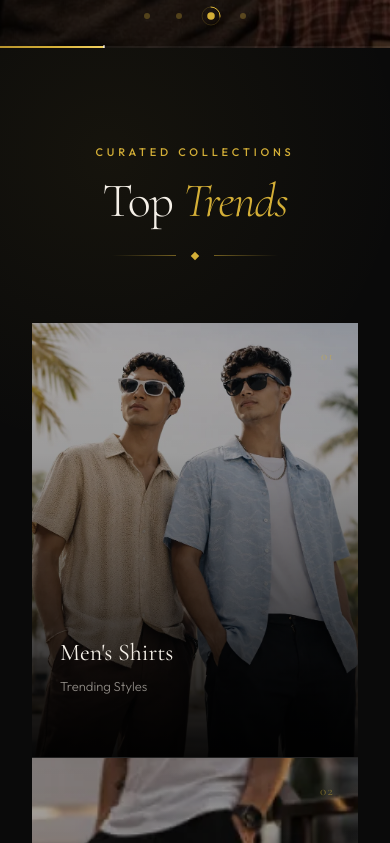
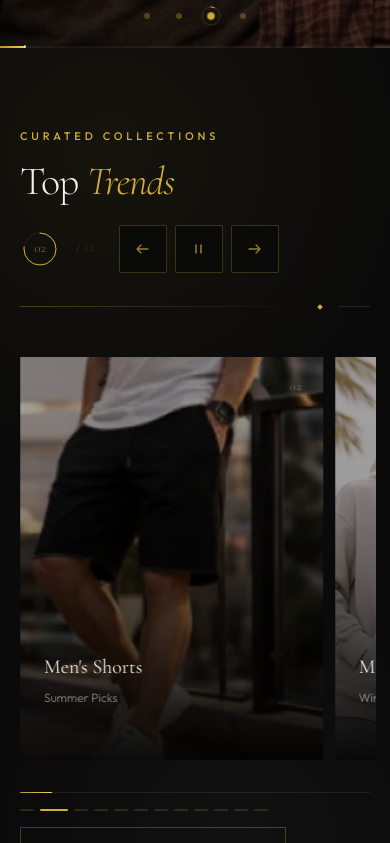
Before and after one commit to Aasif-dar/universal-trend, a React app in the folder frontend/: page / in a window 390 px wide. Shown: the part 901-1744 px from the top of the page. Built offline with nearby package versions, Linux system fonts and the light colour scheme; no server answers; the HTML template or start-up script is replaced by a standard one.

Commit message:
corrected category section

```diff
--- a/frontend/src/components/Catergories.jsx
+++ b/frontend/src/components/Catergories.jsx
@@ -1,124 +1,404 @@
 import { useNavigate } from "react-router-dom";
+import { useState, useRef, useEffect, useCallback } from "react";
 import categories from "../data/CategoriesProduct";
 
 const styles = `
   @import url('https://fonts.googleapis.com/css2?family=Cormorant+Garamond:ital,wght@0,300;0,400;1,300;1,400&family=Outfit:wght@300;400;500;600&display=swap');
   .font-cormorant { font-family: 'Cormorant Garamond', serif; }
   .font-outfit    { font-family: 'Outfit', sans-serif; }
-  .cat-card .cat-img { transform:scale(1.08); filter:brightness(0.65) saturate(0.8); transition:transform 0.9s cubic-bezier(.25,.46,.45,.94), filter 0.9s ease; }
-  .cat-card:hover .cat-img { transform:scale(1.0); filter:brightness(0.45) saturate(0.6); }
-  .cat-card .cat-overlay { background:linear-gradient(to top,rgba(0,0,0,0.92) 0%,rgba(0,0,0,0.4) 40%,rgba(0,0,0,0.05) 70%,transparent 100%); transition:background .5s ease; }
-  .cat-card:hover .cat-overlay { background:linear-gradient(to top,rgba(0,0,0,0.95) 0%,rgba(0,0,0,0.6) 50%,rgba(0,0,0,0.2) 80%,transparent 100%); }
-  .cat-card .cat-sweep { width:0%; transition:width 0.55s cubic-bezier(.25,.46,.45,.94); }
-  .cat-card:hover .cat-sweep { width:100%; }
-  .cat-card .cat-shimmer { left:-100%; transition:left 0.7s ease; pointer-events:none; }
-  .cat-card:hover .cat-shimmer { left:150%; }
-  .cat-card .cat-num { color:rgba(212,175,55,0.5); transition:color .4s; }
-  .cat-card:hover .cat-num { color:rgba(212,175,55,0.9); }
-  .cat-card .cat-content { transform:translateY(8px); transition:transform .5s cubic-bezier(.25,.46,.45,.94); }
-  .cat-card:hover .cat-content { transform:translateY(0); }
+
+  /* ── Card hover effects ── */
+  .cat-card .cat-img {
+    transform: scale(1.08);
+    filter: brightness(0.65) saturate(0.8);
+    transition: transform 0.9s cubic-bezier(.25,.46,.45,.94), filter 0.9s ease;
+  }
+  .cat-card:hover .cat-img { transform: scale(1.0); filter: brightness(0.45) saturate(0.6); }
+
+  .cat-card .cat-overlay {
+    background: linear-gradient(to top,rgba(0,0,0,0.92) 0%,rgba(0,0,0,0.4) 40%,rgba(0,0,0,0.05) 70%,transparent 100%);
+    transition: background .5s ease;
+  }
+  .cat-card:hover .cat-overlay {
+    background: linear-gradient(to top,rgba(0,0,0,0.95) 0%,rgba(0,0,0,0.6) 50%,rgba(0,0,0,0.2) 80%,transparent 100%);
+  }
+
+  .cat-card .cat-sweep { width: 0%; transition: width 0.55s cubic-bezier(.25,.46,.45,.94); }
+  .cat-card:hover .cat-sweep { width: 100%; }
+
+  .cat-card .cat-shimmer { left: -100%; transition: left 0.7s ease; pointer-events: none; }
+  .cat-card:hover .cat-shimmer { left: 150%; }
+
+  .cat-card .cat-num { color: rgba(212,175,55,0.5); transition: color .4s; }
+  .cat-card:hover .cat-num { color: rgba(212,175,55,0.9); }
+
+  .cat-card .cat-content { transform: translateY(8px); transition: transform .5s cubic-bezier(.25,.46,.45,.94); }
+  .cat-card:hover .cat-content { transform: translateY(0); }
+
   .cat-card .cat-tag { opacity:0; transform:translateY(10px); transition:opacity .4s ease .1s,transform .4s ease .1s; }
   .cat-card:hover .cat-tag { opacity:1; transform:translateY(0); }
+
   .cat-card .cat-cta { opacity:0; transform:translateY(10px); transition:opacity .4s ease .15s,transform .4s ease .15s; }
   .cat-card:hover .cat-cta { opacity:1; transform:translateY(0); }
-  .cat-view-btn { position:relative; overflow:hidden; letter-spacing:0.3em; border:1px solid rgba(212,175,55,0.3); color:#d4af37; transition:border-color .4s,letter-spacing .4s; }
-  .cat-view-btn::before { content:''; position:absolute; inset:0; background:rgba(212,175,55,0.08); transform:scaleX(0); transform-origin:left; transition:transform .4s ease; }
-  .cat-view-btn:hover::before { transform:scaleX(1); }
-  .cat-view-btn:hover { border-color:rgba(212,175,55,0.7); letter-spacing:0.35em; }
+
+  /* ── Carousel track ── */
+  .cat-track {
+    display: flex;
+    transition: transform 0.65s cubic-bezier(0.25, 0.46, 0.45, 0.94);
+    will-change: transform;
+  }
+
+  .cat-slide {
+    flex-shrink: 0;
+    padding: 0 6px;
+  }
+
+  /* ── Arrow buttons ── */
+  .cat-arrow {
+    width: 48px; height: 48px;
+    border: 1px solid rgba(212,175,55,0.25);
+    background: rgba(10,10,10,0.85);
+    backdrop-filter: blur(8px);
+    display: flex; align-items: center; justify-content: center;
+    cursor: pointer; border-radius: 2px;
+    color: rgba(212,175,55,0.7);
+    transition: border-color .35s, color .35s, background .35s, transform .2s;
+    position: relative; overflow: hidden;
+  }
+  .cat-arrow::before {
+    content: ''; position: absolute; inset: 0;
+    background: rgba(212,175,55,0.08);
+    transform: scaleX(0); transform-origin: left;
+    transition: transform .35s ease;
+  }
+  .cat-arrow:hover::before { transform: scaleX(1); }
+  .cat-arrow:hover { border-color: rgba(212,175,55,0.6); color: #d4af37; }
+  .cat-arrow:active { transform: scale(0.94); }
+  .cat-arrow:disabled { opacity: 0.2; cursor: default; pointer-events: none; }
+  .cat-arrow svg { position: relative; z-index: 1; }
+
+  /* ── Progress bar ── */
+  .cat-progress-bg {
+    height: 1px;
+    background: rgba(212,175,55,0.12);
+    border-radius: 1px;
+    overflow: hidden;
+  }
+  .cat-progress-fill {
+    height: 100%;
+    background: linear-gradient(90deg, #b8932e, #d4af37, #f0d060);
+    border-radius: 1px;
+    transition: width 0.55s cubic-bezier(0.25,0.46,0.45,0.94);
+  }
+
+  /* ── Dot nav ── */
+  .cat-dot {
+    height: 2px; border-radius: 1px;
+    background: rgba(212,175,55,0.18);
+    border: none; padding: 0; cursor: pointer;
+    transition: background .35s, width .35s;
+  }
+  .cat-dot.on { background: #d4af37; }
+
+  /* ── View all button ── */
+  .cat-view-btn {
+    position: relative; overflow: hidden;
+    letter-spacing: 0.3em;
+    border: 1px solid rgba(212,175,55,0.3);
+    color: #d4af37;
+    transition: border-color .4s, letter-spacing .4s;
+  }
+  .cat-view-btn::before {
+    content: ''; position: absolute; inset: 0;
+    background: rgba(212,175,55,0.08);
+    transform: scaleX(0); transform-origin: left;
+    transition: transform .4s ease;
+  }
+  .cat-view-btn:hover::before { transform: scaleX(1); }
+  .cat-view-btn:hover { border-color: rgba(212,175,55,0.7); letter-spacing: 0.35em; }
 `;
+
+/* How many slides visible per breakpoint */
+const getSlidesVisible = () => {
+  if (typeof window === "undefined") return 3;
+  if (window.innerWidth < 640)  return 1.15;  // mobile: 1 + peek
+  if (window.innerWidth < 1024) return 2.15;  // tablet: 2 + peek
+  return 3.2;                                  // desktop: 3 + peek
+};
+
+const AUTOPLAY_MS = 3500;
 
 const Categories = () => {
   const navigate = useNavigate();
+
+  const [activeIdx, setActiveIdx]   = useState(0);
+  const [slidesVis, setSlidesVis]   = useState(getSlidesVisible);
+  const [paused, setPaused]         = useState(false);
+  const [ringPct, setRingPct]       = useState(0);
+
+  const trackRef   = useRef(null);
+  const autoRef    = useRef(null);
+  const ringRef    = useRef(null);
+  const ringElapsed = useRef(0);
+
+  const total     = categories.length;
+  const maxIdx    = Math.max(0, total - Math.floor(slidesVis));
+  const slideW    = trackRef.current
+    ? trackRef.current.parentElement.offsetWidth / slidesVis
+    : 0;
+
+  /* ── Responsive listener ── */
+  useEffect(() => {
+    const onResize = () => setSlidesVis(getSlidesVisible());
+    window.addEventListener("resize", onResize);
+    return () => window.removeEventListener("resize", onResize);
+  }, []);
+
+  /* ── Translate track ── */
+  useEffect(() => {
+    if (!trackRef.current) return;
+    const w = trackRef.current.parentElement.offsetWidth / slidesVis;
+    trackRef.current.style.transform = `translateX(-${activeIdx * w}px)`;
+  }, [activeIdx, slidesVis]);
+
+  /* ── Auto-play ── */
+  const startAuto = useCallback(() => {
+    clearTimeout(autoRef.current);
+    clearInterval(ringRef.current);
+    ringElapsed.current = 0;
+    setRingPct(0);
+
+    ringRef.current = setInterval(() => {
+      ringElapsed.current += 40;
+      setRingPct(Math.min((ringElapsed.current / AUTOPLAY_MS) * 100, 100));
+    }, 40);
+
+    autoRef.current = setTimeout(() => {
+      setActiveIdx((prev) => (prev >= maxIdx ? 0 : prev + 1));
+    }, AUTOPLAY_MS);
+  }, [maxIdx]);
+
+  const stopAuto = useCallback(() => {
+    clearTimeout(autoRef.current);
+    clearInterval(ringRef.current);
+    setRingPct(0);
+  }, []);
+
+  useEffect(() => {
+    if (paused) { stopAuto(); return; }
+    startAuto();
+    return () => stopAuto();
+  }, [activeIdx, paused, startAuto, stopAuto]);
+
+  const goTo = (idx) => {
+    const clamped = Math.max(0, Math.min(maxIdx, idx));
+    setActiveIdx(clamped);
+    setPaused(true);
+    setTimeout(() => setPaused(false), 5000);
+  };
+
+  const prev = () => goTo(activeIdx <= 0 ? maxIdx : activeIdx - 1);
+  const next = () => goTo(activeIdx >= maxIdx ? 0 : activeIdx + 1);
+
+  const progressPct = maxIdx > 0 ? (activeIdx / maxIdx) * 100 : 0;
+  const C = 2 * Math.PI * 8;
+
   return (
     <>
       <style>{styles}</style>
-      <section className="font-outfit py-24 bg-[#0a0a0a] relative overflow-hidden">
+      <section className="font-outfit py-20 md:py-24 bg-[#0a0a0a] relative overflow-hidden">
+
+        {/* Ambient glows */}
         <div className="absolute -top-48 -left-48 w-[600px] h-[600px] rounded-full pointer-events-none"
-          style={{background:"radial-gradient(circle,rgba(212,175,55,0.06) 0%,transparent 70%)"}}/>
+          style={{ background:"radial-gradient(circle,rgba(212,175,55,0.06) 0%,transparent 70%)" }}/>
         <div className="absolute -bottom-36 -right-24 w-[500px] h-[500px] rounded-full pointer-events-none"
-          style={{background:"radial-gradient(circle,rgba(255,255,255,0.03) 0%,transparent 70%)"}}/>
+          style={{ background:"radial-gradient(circle,rgba(255,255,255,0.03) 0%,transparent 70%)" }}/>
 
-        <div className="max-w-[1400px] mx-auto px-8 relative z-10">
-          {/* Header */}
-          <header className="text-center mb-16">
+        <div className="max-w-[1400px] mx-auto px-5 sm:px-8 relative z-10">
+
+          {/* ── Header ── */}
+          <header className="mb-12">
+            <div className="flex items-end justify-between gap-6 flex-wrap">
+              {/* Title */}
+              <div>
                 <span className="font-outfit text-[11px] font-medium tracking-[0.35em] uppercase text-[#d4af37] mb-4 block">
                   Curated Collections
                 </span>
-            <h2 className="font-cormorant text-[clamp(48px,6vw,76px)] font-light text-[#f5f0e8] leading-none tracking-tight mb-7">
+                <h2 className="font-cormorant font-light text-[#f5f0e8] leading-none tracking-tight m-0"
+                  style={{ fontSize:"clamp(40px,6vw,72px)" }}>
                   Top <em className="italic text-[#d4af37] font-light">Trends</em>
                 </h2>
-            <div className="flex items-center justify-center gap-4">
-              <div className="w-16 h-px" style={{background:"linear-gradient(90deg,transparent,rgba(212,175,55,0.5))"}}/>
-              <div className="w-1.5 h-1.5 bg-[#d4af37] rotate-45 flex-shrink-0"/>
-              <div className="w-16 h-px" style={{background:"linear-gradient(90deg,rgba(212,175,55,0.5),transparent)"}}/>
+              </div>
+
+              {/* Right: counter + arrows */}
+              <div className="flex items-center gap-4">
+
+                {/* Slide counter with ring */}
+                <div className="relative w-10 h-10 flex items-center justify-center flex-shrink-0">
+                  <svg className="absolute inset-0" width="40" height="40" viewBox="0 0 40 40">
+                    <circle cx="20" cy="20" r="16" fill="none" stroke="rgba(212,175,55,0.1)" strokeWidth="1"/>
+                    {!paused && (
+                      <circle cx="20" cy="20" r="16" fill="none" stroke="#d4af37" strokeWidth="1"
+                        strokeDasharray={2 * Math.PI * 16}
+                        strokeDashoffset={2 * Math.PI * 16 * (1 - ringPct / 100)}
+                        strokeLinecap="round"
+                        style={{ transform:"rotate(-90deg)", transformOrigin:"center", transition:"stroke-dashoffset 0.04s linear" }}
+                      />
+                    )}
+                  </svg>
+                  <span className="font-cormorant font-light text-[13px] relative z-10"
+                    style={{ color:"rgba(212,175,55,0.6)" }}>
+                    {String(activeIdx + 1).padStart(2,"0")}
+                  </span>
+                </div>
+
+                <span className="font-cormorant font-light text-[11px]"
+                  style={{ color:"rgba(212,175,55,0.25)", letterSpacing:"0.1em" }}>
+                  / {String(total).padStart(2,"0")}
+                </span>
+
+                {/* Arrows */}
+                <div className="flex items-center gap-2 ml-2">
+                  <button className="cat-arrow" onClick={prev} aria-label="Previous">
+                    <svg width="13" height="10" viewBox="0 0 13 10" fill="none">
+                      <path d="M5 1L1 5M1 5L5 9M1 5H12" stroke="currentColor" strokeWidth="1.3" strokeLinecap="round" strokeLinejoin="round"/>
+                    </svg>
+                  </button>
+                  <button
+                    className="cat-arrow"
+                    onClick={() => setPaused(p => !p)}
+                    aria-label={paused ? "Play" : "Pause"}
+                  >
+                    {paused ? (
+                      <svg width="11" height="12" viewBox="0 0 11 12" fill="none">
+                        <path d="M2 1.5L9.5 6L2 10.5V1.5Z" stroke="currentColor" strokeWidth="1.3" strokeLinejoin="round"/>
+                      </svg>
+                    ) : (
+                      <svg width="10" height="12" viewBox="0 0 10 12" fill="none">
+                        <path d="M2 2V10M7 2V10" stroke="currentColor" strokeWidth="1.5" strokeLinecap="round"/>
+                      </svg>
+                    )}
+                  </button>
+                  <button className="cat-arrow" onClick={next} aria-label="Next">
+                    <svg width="13" height="10" viewBox="0 0 13 10" fill="none">
+                      <path d="M8 1L12 5M12 5L8 9M12 5H1" stroke="currentColor" strokeWidth="1.3" strokeLinecap="round" strokeLinejoin="round"/>
+                    </svg>
+                  </button>
+                </div>
+              </div>
+            </div>
+
+            {/* Thin rule below header */}
+            <div className="mt-8 flex items-center gap-4">
+              <div className="flex-1 h-px"
+                style={{ background:"linear-gradient(90deg,rgba(212,175,55,0.3),transparent)" }}/>
+              <div className="w-1 h-1 bg-[#d4af37] rotate-45 flex-shrink-0"/>
+              <div className="w-8 h-px bg-[rgba(212,175,55,0.15)] flex-shrink-0"/>
             </div>
           </header>
 
-          {/* Grid */}
-          <div className="grid grid-cols-1 sm:grid-cols-2 md:grid-cols-4 gap-px bg-[#222]">
+          {/* ── Carousel viewport ── */}
+          <div className="overflow-hidden -mx-1.5">
+            <div ref={trackRef} className="cat-track">
               {categories.map((cat, i) => (
                 <div
                   key={cat.id}
+                  className="cat-slide"
+                  style={{ width:`${100 / slidesVis}%` }}
+                >
+                  <div
                     className="cat-card relative cursor-pointer overflow-hidden bg-[#111]"
-                style={{aspectRatio:"3/4"}}
+                    style={{ aspectRatio:"3/4" }}
                     onClick={() => navigate(`${cat.path}?category=${cat.category}`)}
                     role="button" tabIndex={0}
-                onKeyDown={(e) => e.key==="Enter" && navigate(`${cat.path}?category=${cat.category}`)}
+                    onKeyDown={(e) => e.key === "Enter" && navigate(`${cat.path}?category=${cat.category}`)}
                     aria-label={`Browse ${cat.title}`}
                   >
-                <img src={cat.image} alt={cat.title}
-                  className="cat-img absolute inset-0 w-full h-full object-cover"/>
-                {/* Shimmer */}
+                    <img
+                      src={cat.image}
+                      alt={cat.title}
+                      className="cat-img absolute inset-0 w-full h-full object-cover"
+                    />
                     <div className="cat-shimmer absolute inset-0 w-[60%] h-full"
-                  style={{background:"linear-gradient(105deg,transparent 40%,rgba(255,255,255,0.04) 50%,transparent 60%)"}}/>
-                {/* Overlay */}
+                      style={{ background:"linear-gradient(105deg,transparent 40%,rgba(255,255,255,0.04) 50%,transparent 60%)" }}/>
                     <div className="cat-overlay absolute inset-0"/>
-                {/* Gold sweep */}
                     <div className="cat-sweep absolute bottom-0 left-0 h-0.5"
-                  style={{background:"linear-gradient(90deg,#d4af37,#f0d060,#d4af37)"}}/>
-                {/* Number */}
-                <span className="cat-num font-cormorant absolute top-6 right-6 text-[13px] tracking-widest">
-                  {String(i+1).padStart(2,"0")}
+                      style={{ background:"linear-gradient(90deg,#d4af37,#f0d060,#d4af37)" }}/>
+
+                    <span className="cat-num font-cormorant absolute top-5 right-5 text-[12px] tracking-widest">
+                      {String(i + 1).padStart(2,"0")}
                     </span>
-                {/* Content */}
-                <div className="cat-content absolute bottom-0 left-0 right-0 px-7 pb-9 pt-6">
-                  <span className="cat-tag font-outfit text-[10px] font-medium tracking-[0.25em] uppercase text-[#d4af37] block mb-2">
-                    {cat.category||"Collection"}
+
+                    <div className="cat-content absolute bottom-0 left-0 right-0 px-6 pb-8 pt-5">
+                      <span className="cat-tag font-outfit text-[9px] font-medium tracking-[0.25em] uppercase text-[#d4af37] block mb-1.5">
+                        {cat.category || "Collection"}
                       </span>
-                  <h3 className="font-cormorant text-2xl font-normal text-[#f5f0e8] leading-tight mb-2">
+                      <h3 className="font-cormorant text-xl font-normal text-[#f5f0e8] leading-tight mb-2">
                         {cat.title}
                       </h3>
                       {cat.subtitle && (
-                    <p className="font-outfit text-[13px] font-light text-[rgba(245,240,232,0.55)] mb-4 leading-relaxed">
+                        <p className="font-outfit text-[12px] font-light text-[rgba(245,240,232,0.55)] mb-3.5 leading-relaxed">
                           {cat.subtitle}
                         </p>
                       )}
-                  <div className="cat-cta flex items-center gap-2 font-outfit text-[11px] font-medium tracking-[0.2em] uppercase text-[#d4af37]">
+                      <div className="cat-cta flex items-center gap-2 font-outfit text-[10px] font-medium tracking-[0.2em] uppercase text-[#d4af37]">
                         <span>Explore</span>
-                    <div className="h-px w-10 flex-shrink-0"
-                      style={{background:"linear-gradient(90deg,#d4af37,transparent)"}}/>
-                    <svg width="14" height="10" viewBox="0 0 14 10" fill="none">
-                      <path d="M9 1L13 5M13 5L9 9M13 5H1" stroke="#d4af37" strokeWidth="1.2" strokeLinecap="round" strokeLinejoin="round"/>
+                        <div className="h-px w-8 flex-shrink-0"
+                          style={{ background:"linear-gradient(90deg,#d4af37,transparent)" }}/>
+                        <svg width="13" height="9" viewBox="0 0 13 9" fill="none">
+                          <path d="M8.5 1L12 4.5M12 4.5L8.5 8M12 4.5H1" stroke="#d4af37" strokeWidth="1.2" strokeLinecap="round" strokeLinejoin="round"/>
                         </svg>
+                      </div>
                     </div>
                   </div>
                 </div>
               ))}
             </div>
+          </div>
 
-          {/* CTA */}
-          <div className="text-center mt-14">
+          {/* ── Bottom controls ── */}
+          <div className="mt-8 flex flex-col gap-4">
+
+            {/* Progress bar */}
+            <div className="cat-progress-bg">
+              <div className="cat-progress-fill" style={{ width:`${progressPct}%` }}/>
+            </div>
+
+            {/* Dots + CTA */}
+            <div className="flex items-center justify-between flex-wrap gap-4">
+
+              {/* Dot row */}
+              <div className="flex items-center gap-1.5">
+                {categories.map((_, i) => {
+                  const isActive = i === activeIdx ||
+                    (i > activeIdx && i < activeIdx + Math.floor(slidesVis));
+                  return (
+                    <button
+                      key={i}
+                      className={`cat-dot ${i === activeIdx ? "on" : ""}`}
+                      style={{ width: i === activeIdx ? "28px" : "14px" }}
+                      onClick={() => goTo(i)}
+                      aria-label={`Go to slide ${i + 1}`}
+                    />
+                  );
+                })}
+              </div>
+
+              {/* View all */}
               <a href="/men"
-              className="cat-view-btn inline-flex items-center gap-3 px-10 py-3.5 font-outfit text-[11px] font-medium uppercase bg-transparent">
+                className="cat-view-btn inline-flex items-center gap-3 px-8 py-3 font-outfit text-[10px] font-medium uppercase bg-transparent">
                 <span className="relative z-10">View All Collections</span>
-              <svg className="relative z-10" width="16" height="10" viewBox="0 0 16 10" fill="none">
-                <path d="M11 1L15 5M15 5L11 9M15 5H1" stroke="#d4af37" strokeWidth="1.2" strokeLinecap="round" strokeLinejoin="round"/>
+                <svg className="relative z-10" width="14" height="9" viewBox="0 0 14 9" fill="none">
+                  <path d="M9 1L13 4.5M13 4.5L9 8M13 4.5H1" stroke="#d4af37" strokeWidth="1.2" strokeLinecap="round" strokeLinejoin="round"/>
                 </svg>
               </a>
             </div>
+          </div>
+
         </div>
       </section>
     </>
   );
 };
+
 export default Categories;
```
Lines whose indentation alone changed are shown as unchanged.
